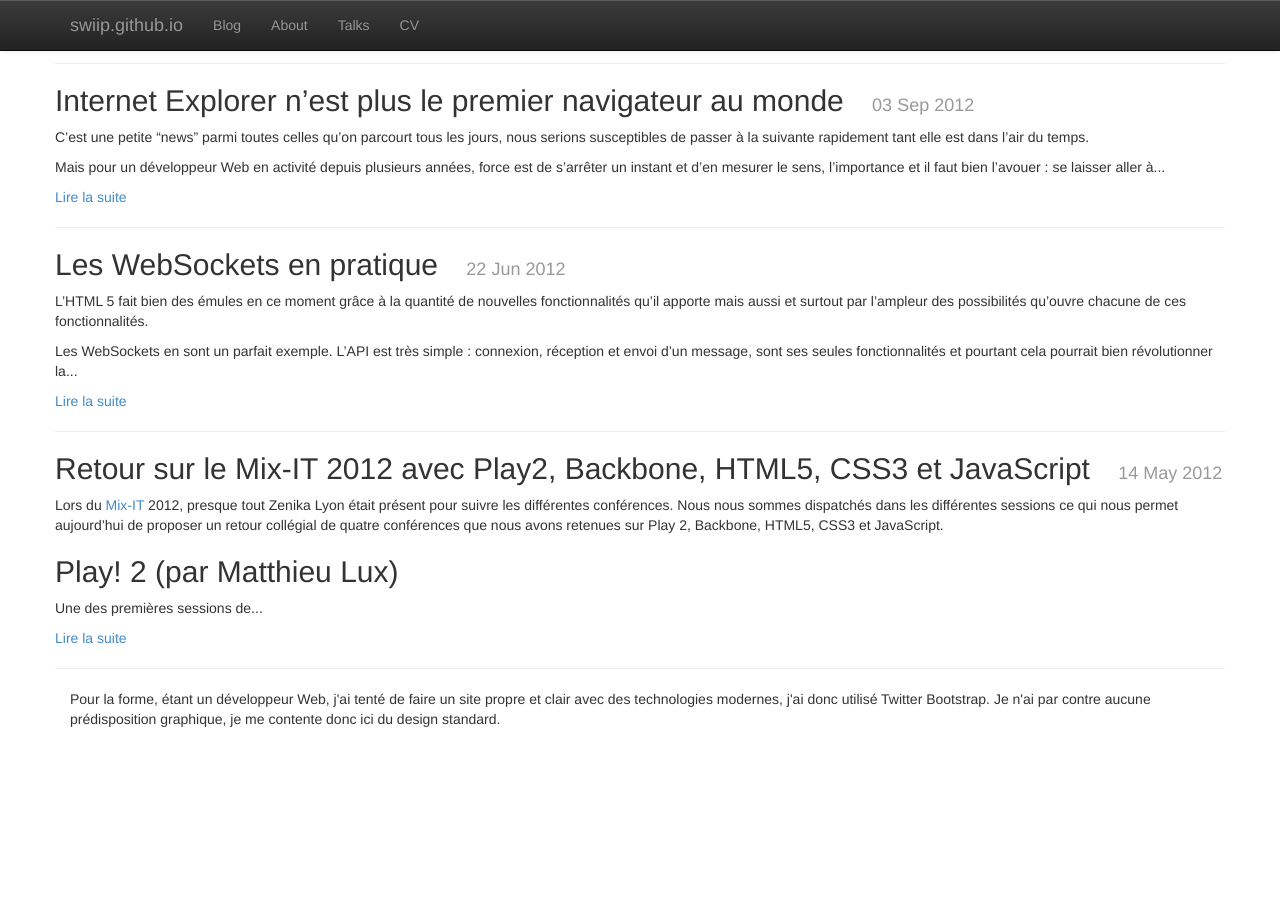
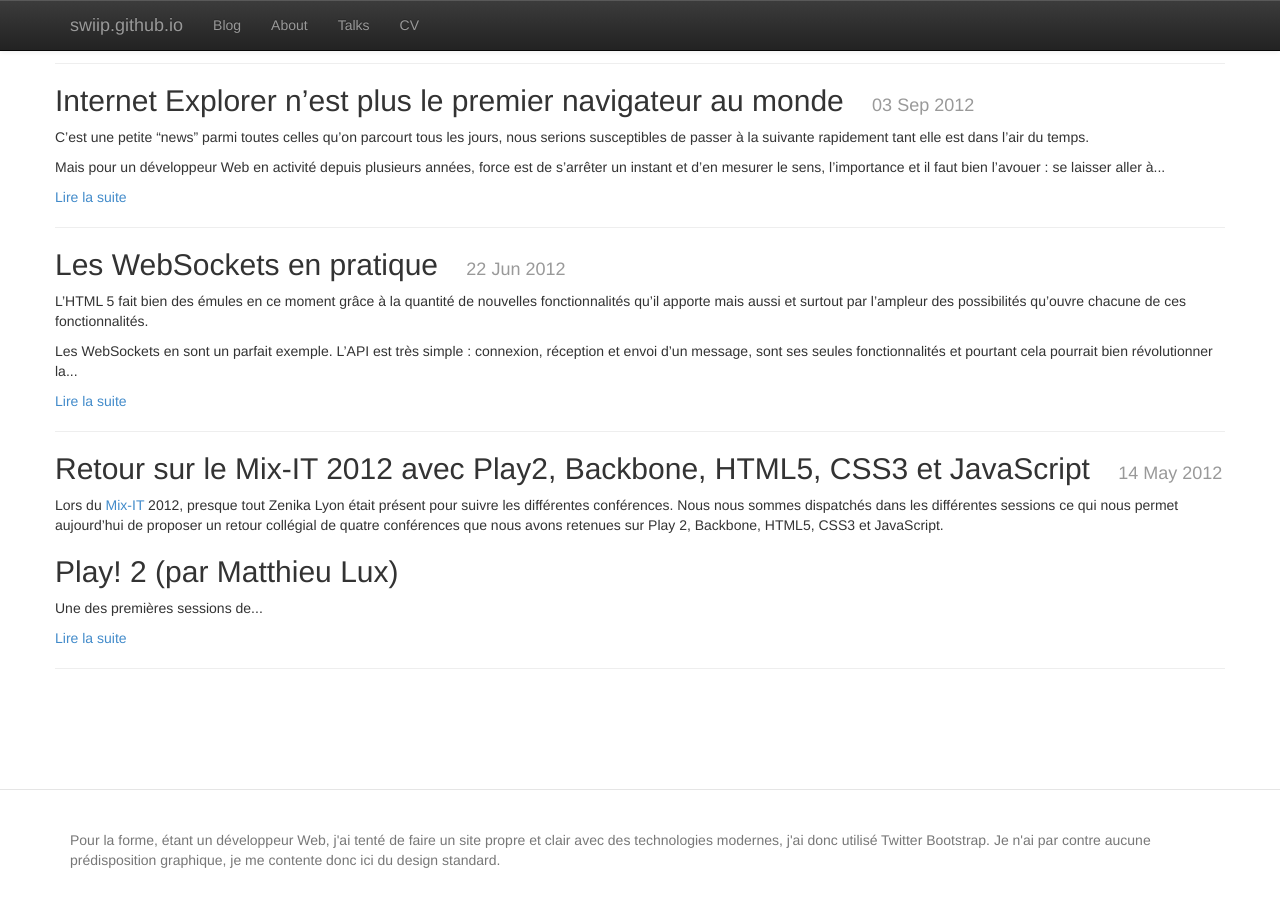
Before and after one commit to Swiip/swiip.github.com, a Jekyll site: the page built from index.html, in a window 1280 px wide and 900 px high, scrolled down 1406 px. Built offline with Jekyll 4.4.1, drawn with Linux system fonts in a browser that asks for light colours; the list of posts is cut into pages by our own code; before the commit the page ends 2145 px from its top, so only the background shows below that.

Commit message:
fix footer bs3

```diff
--- a/_layouts/base.html
+++ b/_layouts/base.html
@@ -56,7 +56,7 @@
 
 {{ content }}
 
-<footer class="footer">
+<footer class="bs-footer" role="contentinfo">
   <div class="container">
     <p>Pour la forme, étant un développeur Web, j'ai tenté de faire un site propre et clair avec des technologies
       modernes, j'ai donc utilisé Twitter Bootstrap. Je n'ai par contre aucune prédisposition graphique, je me contente
```
